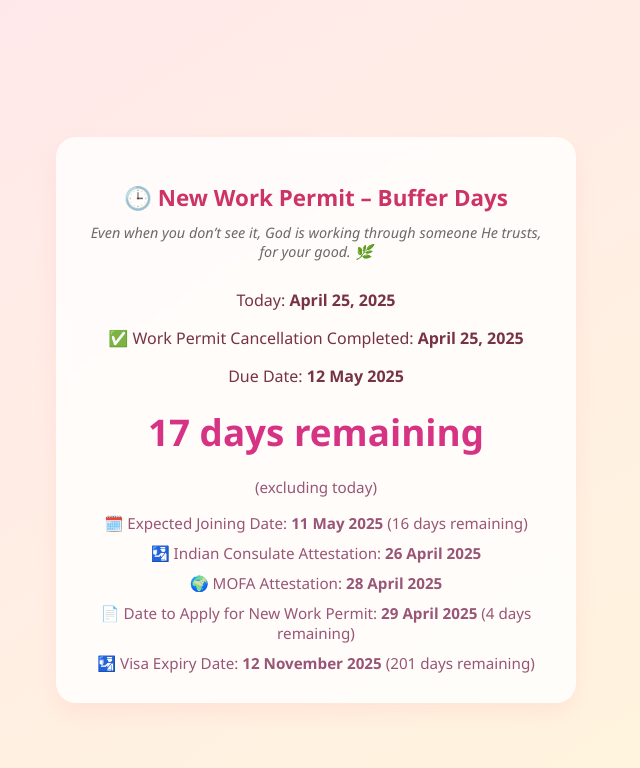
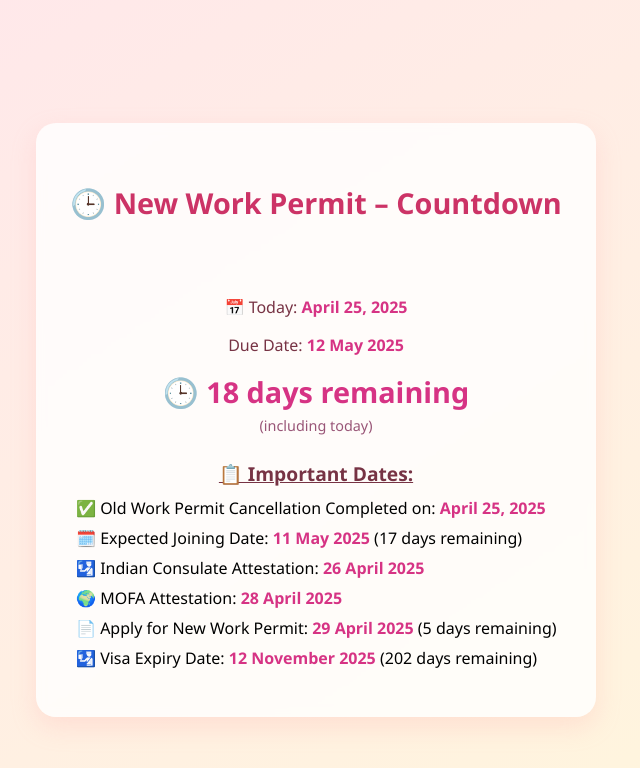
Before and after one commit to myremindertool/myremindertool, a plain HTML site: page index.html in a window 1280 px wide. Shown: the whole page, without its empty margins (324-964 px from the left). Drawn offline with Linux system fonts and the light colour scheme.

Commit message:
Update index.html

```diff
--- a/index.html
+++ b/index.html
@@ -3,7 +3,7 @@
 <head>
   <meta charset="UTF-8" />
   <meta name="viewport" content="width=device-width, initial-scale=1" />
-  <title>Permit Buffer Countdown</title>
+  <title>New Work Permit Countdown</title>
   <style>
     body {
       margin: 0;
@@ -12,7 +12,7 @@
       display: flex;
       justify-content: center;
       align-items: center;
-      height: 100vh;
+      min-height: 100vh;
       padding: 20px;
       text-align: center;
       animation: fadeIn 2s ease-in-out;
@@ -21,45 +21,69 @@
     .card {
       background: #ffffffcc;
       backdrop-filter: blur(5px);
-      padding: 30px;
+      padding: 40px 30px;
       border-radius: 20px;
-      box-shadow: 0 10px 20px rgba(255, 173, 173, 0.2);
-      max-width: 460px;
-      width: 90%;
+      box-shadow: 0 10px 25px rgba(255, 173, 173, 0.25);
+      max-width: 500px;
+      width: 100%;
       animation: fadeInUp 1.5s ease-in-out;
     }
 
     h1 {
-      font-size: 1.4rem;
+      font-size: 1.8rem;
       color: #cc3366;
       margin-bottom: 10px;
+    }
+
+    .message {
+      font-style: italic;
+      font-size: 1rem;
+      color: #666;
+      margin-top: 5px;
+      margin-bottom: 20px;
+    }
+
+    .section-title {
+      font-weight: bold;
+      color: #773344;
+      font-size: 1.2rem;
+      margin-top: 25px;
+      margin-bottom: 10px;
+      text-decoration: underline;
     }
 
     .date {
       font-size: 1rem;
       color: #773344;
-    }
-
-    .big {
-      font-size: 2.3rem;
-      color: #d63384;
-      font-weight: bold;
-      margin: 20px 0;
-    }
-
-    .note, .extra {
-      color: #995577;
-      font-size: 0.95rem;
       margin-top: 10px;
     }
 
-    .message {
-      font-style: italic;
+    .countdown {
+      font-size: 1.8rem;
+      color: #d63384;
+      font-weight: bold;
+      margin-top: 15px;
+      margin-bottom: 5px;
+    }
+
+    .important-dates {
+      text-align: left;
+      margin-left: 10px;
+      margin-top: 10px;
+    }
+
+    .important-dates p {
+      margin: 8px 0;
+    }
+
+    strong {
+      color: #d63384;
+    }
+
+    .note {
       font-size: 0.9rem;
-      color: #666;
+      color: #995577;
       margin-top: 5px;
-      min-height: 50px;
-      transition: opacity 1s ease-in-out;
     }
 
     @keyframes fadeIn {
@@ -74,32 +98,35 @@
 
     @media (max-width: 500px) {
       h1 {
-        font-size: 1.2rem;
+        font-size: 1.5rem;
       }
-      .big {
-        font-size: 2rem;
+      .countdown {
+        font-size: 1.6rem;
       }
     }
   </style>
 </head>
 <body>
   <div class="card">
-    <h1>🕒 New Work Permit – Buffer Days</h1>
+    <h1>🕒 New Work Permit – Countdown</h1>
 
-    <!-- Godly message at top -->
-    <p class="message" id="motivation"></p>
+    <p class="message" id="motivation">Loading inspirational message...</p>
 
     <p class="date" id="today">Today: Loading...</p>
-    <p class="date" id="cancellation">✅ Old Work Permit Cancellation Completed on: Loading...</p>
     <p class="date">Due Date: <strong>12 May 2025</strong></p>
-    <p class="big" id="countdown">Loading...</p>
-    <p class="note">(excluding today)</p>
+    <p class="countdown" id="countdown">Loading days remaining...</p>
+    <p class="note">(including today)</p>
 
-    <div class="extra">🗓️ Expected Joining Date: <span id="joiningDate">Loading...</span></div>
-    <div class="extra">🛂 Indian Consulate Attestation: <strong>26 April 2025</strong></div>
-    <div class="extra">🌍 MOFA Attestation: <strong>28 April 2025</strong></div>
-    <div class="extra">📄 Date to Apply for New Work Permit: <span id="applyDate">Loading...</span></div>
-    <div class="extra">🛂 Visa Expiry Date: <span id="visaDate">Loading...</span></div>
+    <div class="section-title">📋 Important Dates:</div>
+
+    <div class="important-dates">
+      <p>✅ Old Work Permit Cancellation Completed on: <strong id="cancellation">Loading...</strong></p>
+      <p>🗓️ Expected Joining Date: <span id="joiningDate">Loading...</span></p>
+      <p>🛂 Indian Consulate Attestation: <strong>26 April 2025</strong></p>
+      <p>🌍 MOFA Attestation: <strong>28 April 2025</strong></p>
+      <p>📄 Apply for New Work Permit: <span id="applyDate">Loading...</span></p>
+      <p>🛂 Visa Expiry Date: <span id="visaDate">Loading...</span></p>
+    </div>
   </div>
 
   <script>
@@ -115,24 +142,21 @@
       const options = { year: 'numeric', month: 'long', day: 'numeric' };
       const todayStr = today.toLocaleDateString(undefined, options);
 
-      document.getElementById("today").innerHTML = "Today: <strong>" + todayStr + "</strong>";
-      document.getElementById("cancellation").innerHTML = "✅ Work Permit Cancellation Completed: <strong>" + todayStr + "</strong>";
-      // Footer today's date removed
+      document.getElementById("today").innerHTML = "📅 Today: <strong>" + todayStr + "</strong>";
+      document.getElementById("cancellation").innerHTML = todayStr;  // Just show date here
 
       const diffDays = (d1, d2) => {
         const t1 = new Date(d1.getFullYear(), d1.getMonth(), d1.getDate());
         const t2 = new Date(d2.getFullYear(), d2.getMonth(), d2.getDate());
-        return Math.floor((t2 - t1) / (1000 * 60 * 60 * 24)); // Excluding today
+        return Math.floor((t2 - t1) / (1000 * 60 * 60 * 24));
       };
 
-      const daysToDue = diffDays(today, dueDate);
-      const daysToJoining = diffDays(today, joiningDate);
-      const daysToApply = diffDays(today, applyDate);
-      const daysToVisa = diffDays(today, visaDate);
+      const daysToDue = diffDays(today, dueDate) + 1; // ✅ Add 1 to include today
+      const daysToJoining = diffDays(today, joiningDate) + 1;
+      const daysToApply = diffDays(today, applyDate) + 1;
+      const daysToVisa = diffDays(today, visaDate) + 1;
 
-      document.getElementById("countdown").innerHTML = daysToDue < 0
-        ? "⚠️ Time's up!"
-        : daysToDue + " days remaining";
+      document.getElementById("countdown").innerHTML = "🕒 " + (daysToDue > 0 ? daysToDue + " days remaining" : "⚠️ Time's up!");
 
       document.getElementById("joiningDate").innerHTML = "<strong>11 May 2025</strong>" + (daysToJoining >= 0 ? ` (${daysToJoining} days remaining)` : " (Date Passed)");
       document.getElementById("applyDate").innerHTML = "<strong>29 April 2025</strong>" + (daysToApply >= 0 ? ` (${daysToApply} days remaining)` : " (Date Passed)");
```
